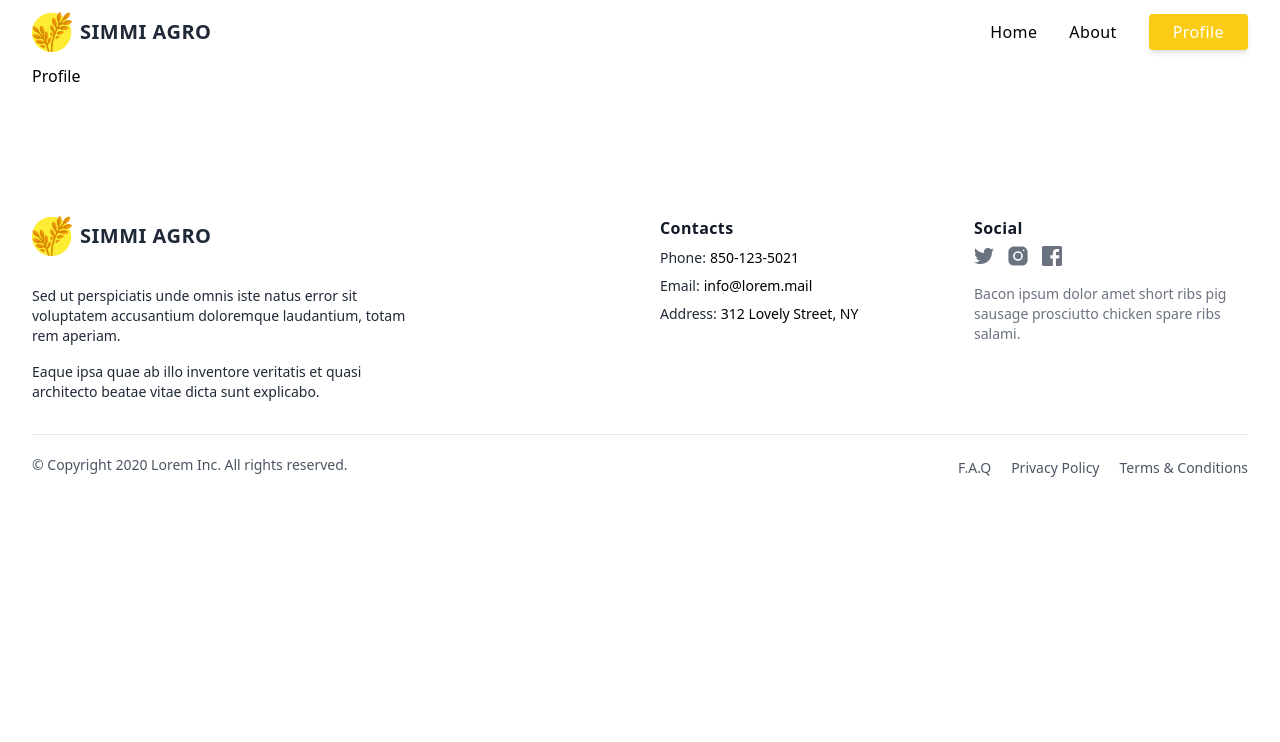
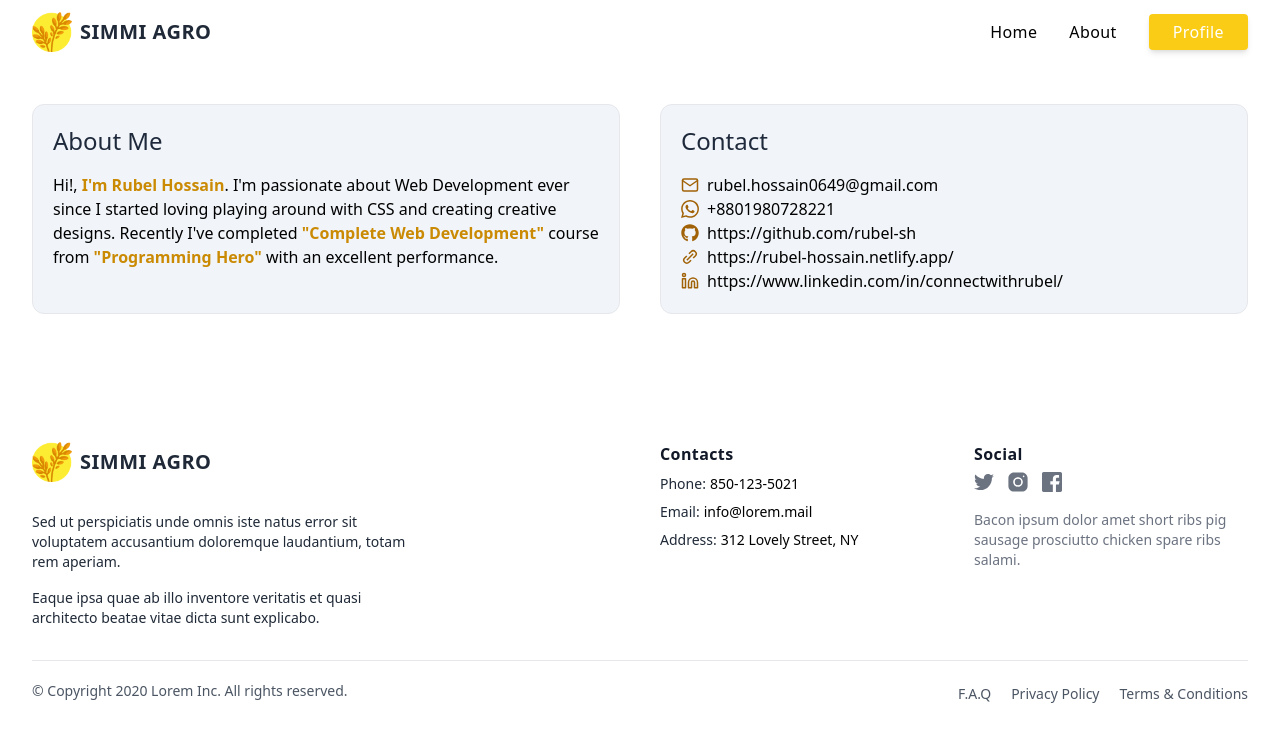
Before and after one commit to rubel-sh/simmi, a React (Vite) app: page /profile in a window 1280 px wide. Shown: the top 742 px of the page. Built offline with nearby package versions, Linux system fonts and the light colour scheme.

Commit message:
added profile

```diff
--- a/package.json
+++ b/package.json
@@ -11,6 +11,7 @@
   "dependencies": {
     "react": "^18.2.0",
     "react-dom": "^18.2.0",
+    "react-icons": "^4.7.1",
     "react-router-dom": "^6.6.2",
     "swiper": "^8.4.5"
   },
--- a/src/pages/About/About.jsx
+++ b/src/pages/About/About.jsx
@@ -20,24 +20,24 @@ const About = () => {
       </p>
       <div className="grid grid-cols-1 md:grid-cols-2 gap-10 mt-10">
         <div className="bg-slate-100 border rounded-xl p-5">
-          <h2 className="text-xl font-bold text-slate-800 mb-4">
+          <h2 className="text-2xl font-medium text-slate-800 mb-4">
             Technologies
           </h2>
           <ol style={{ listStyleType: "diamond" }} className="ml-5">
             <li>Vite/React.js</li>
             <li>React Router Dom V6</li>
             <li>Tailwindcss</li>
+            <li>Swipper</li>
             <li>Backend: Express,MongoDB, Node</li>
           </ol>
         </div>
         <div className="bg-slate-100 border rounded-xl p-5">
-          <h2 className="text-xl font-bold text-slate-800 mb-4">
+          <h2 className="text-2xl font-medium text-slate-800 mb-4">
             Installations
           </h2>
           <ol style={{ listStyleType: "diamond" }} className="ml-5 ">
             <li>
-              Clone the Repo https://github.com/rubel-sh/simmi using "git clone
-              [url]"
+              Clone the Repo "git clone https://github.com/rubel-sh/simmi"
             </li>
             <li>open terminal in simmi </li>
             <li>yarn / npm install</li>
--- a/src/pages/Profile/Profile.jsx
+++ b/src/pages/Profile/Profile.jsx
@@ -1,8 +1,61 @@
 import React from "react";
 import Container from "../../components/Container";
+import ScrollToTop from "../../components/ScrollToTop";
+import { FiMail, FiLinkedin } from "react-icons/fi";
+import { FaGithub } from "react-icons/fa";
+import { ImWhatsapp } from "react-icons/im";
+import { BiLinkAlt } from "react-icons/bi";
 
 const Profile = () => {
-  return <Container>Profile</Container>;
+  return (
+    <Container>
+      <ScrollToTop />
+      <div className="grid grid-cols-1 md:grid-cols-2 gap-10 mt-10">
+        <div className="bg-slate-100 border rounded-xl p-5">
+          <h2 className="text-2xl font-medium text-slate-800 mb-4">About Me</h2>
+          <p>
+            Hi!,{" "}
+            <span className="text-yellow-600 font-bold">I'm Rubel Hossain</span>
+            . I'm passionate about Web Development ever since I started loving
+            playing around with CSS and creating creative designs. Recently I've
+            completed{" "}
+            <span className="text-yellow-600 font-bold">
+              "Complete Web Development"
+            </span>{" "}
+            course from{" "}
+            <span className="text-yellow-600 font-bold">
+              "Programming Hero"
+            </span>{" "}
+            with an excellent performance.
+          </p>
+        </div>
+        <div className="bg-slate-100 border rounded-xl p-5">
+          <h2 className="text-2xl font-medium text-slate-800 mb-4">Contact</h2>
+          <ul className="font-medium">
+            <li className="flex items-center gap-2">
+              <FiMail className="text-lg text-yellow-700" />{" "}
+              rubel.hossain0649@gmail.com
+            </li>
+            <li className="flex items-center gap-2">
+              <ImWhatsapp className="text-lg text-yellow-700" /> +8801980728221
+            </li>
+            <li className="flex items-center gap-2">
+              <FaGithub className="text-lg text-yellow-700" />{" "}
+              https://github.com/rubel-sh
+            </li>
+            <li className="flex items-center gap-2">
+              <BiLinkAlt className="text-lg text-yellow-700" />{" "}
+              https://rubel-hossain.netlify.app/
+            </li>
+            <li className="flex items-center gap-2">
+              <FiLinkedin className="text-lg text-yellow-700" />{" "}
+              https://www.linkedin.com/in/connectwithrubel/
+            </li>
+          </ul>
+        </div>
+      </div>
+    </Container>
+  );
 };
 
 export default Profile;
--- a/src/pages/shared/SimmiHeader/SimmiHeader.jsx
+++ b/src/pages/shared/SimmiHeader/SimmiHeader.jsx
@@ -121,7 +121,7 @@ const SimmiHeader = () => {
                     </li>
                     <li>
                       <NavLink
-                        to="/"
+                        to="/about"
                         aria-label="Our product"
                         title="Our product"
                         className="text-slate-800 font-medium tracking-wide  transition-colors duration-200 hover:text-yellow-400"
```
Also changed, not shown: 1 other file (tests, documents, lock files or other folders).
